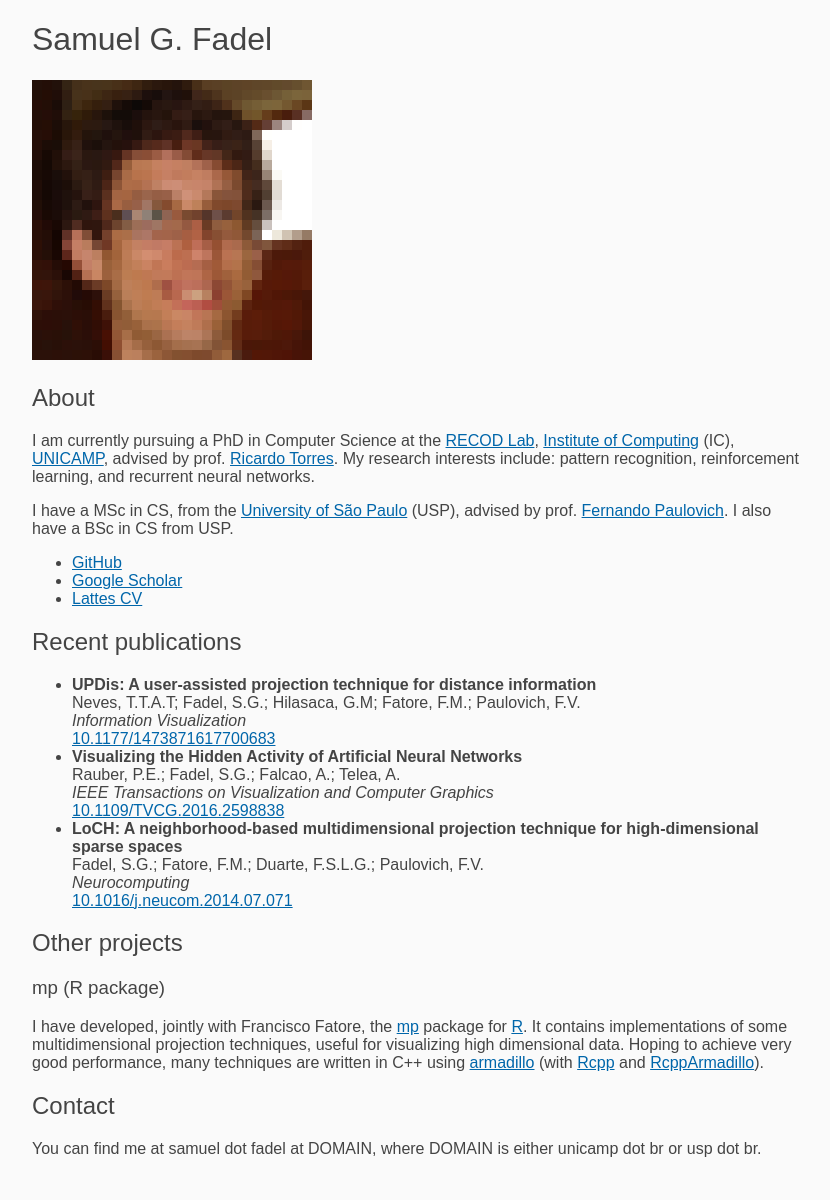
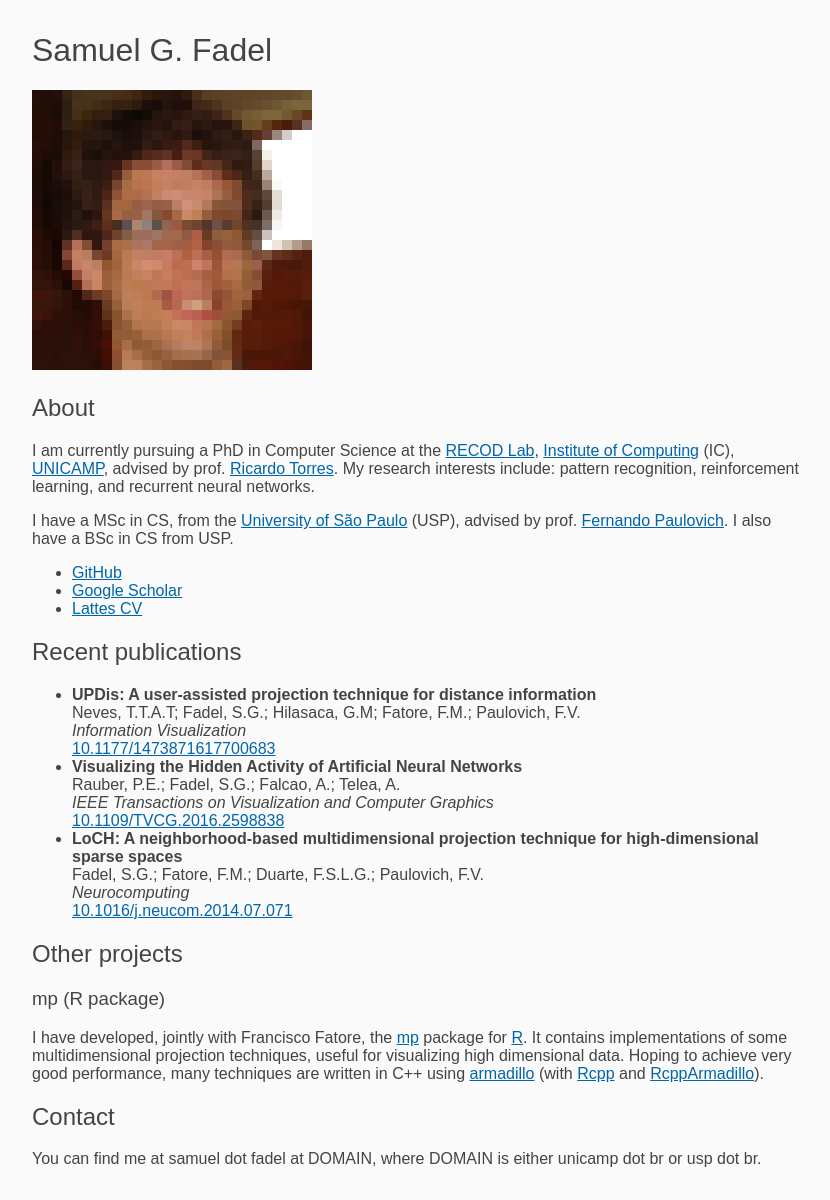
Before and after one commit to jayflyaway/fadel.github.io, a Jekyll site: the page built from README.md, in a window 1280 px wide. Shown: the whole page, without its empty margins (224-1054 px from the left). Built offline with Jekyll 4.4.1, drawn with Linux system fonts in a browser that asks for light colours; our own code applies the rules of GitHub Pages for plain Markdown files; before the commit the page ends 1174 px from its top, so only the background shows below that.

Commit message:
Add missing margins.

```diff
--- a/_layouts/default.html
+++ b/_layouts/default.html
@@ -14,6 +14,7 @@
     body {
       color: #444444;
       background-color: #fafafa;
+      margin: 2rem 1rem;
     }
 
     #content {
```
